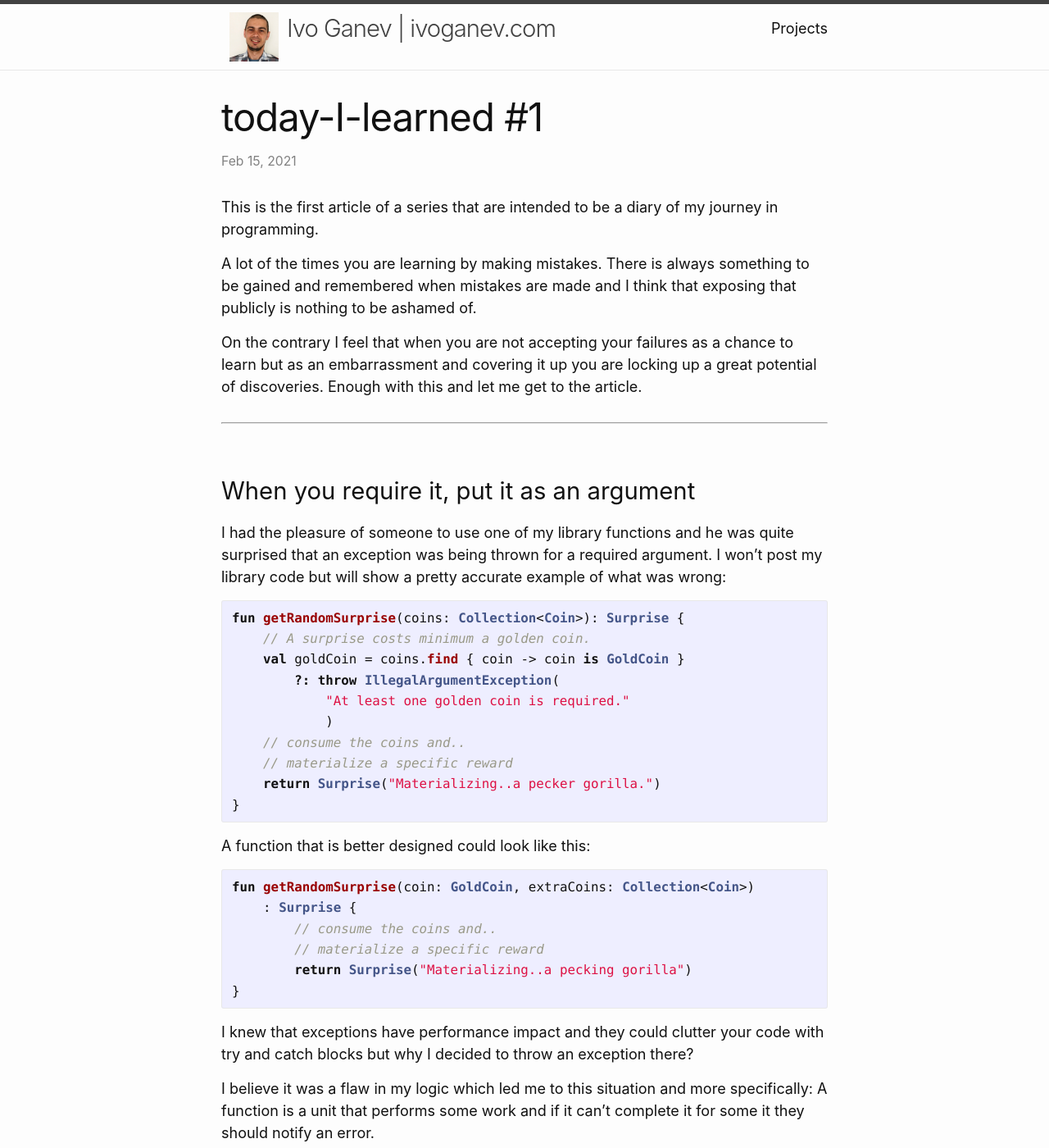
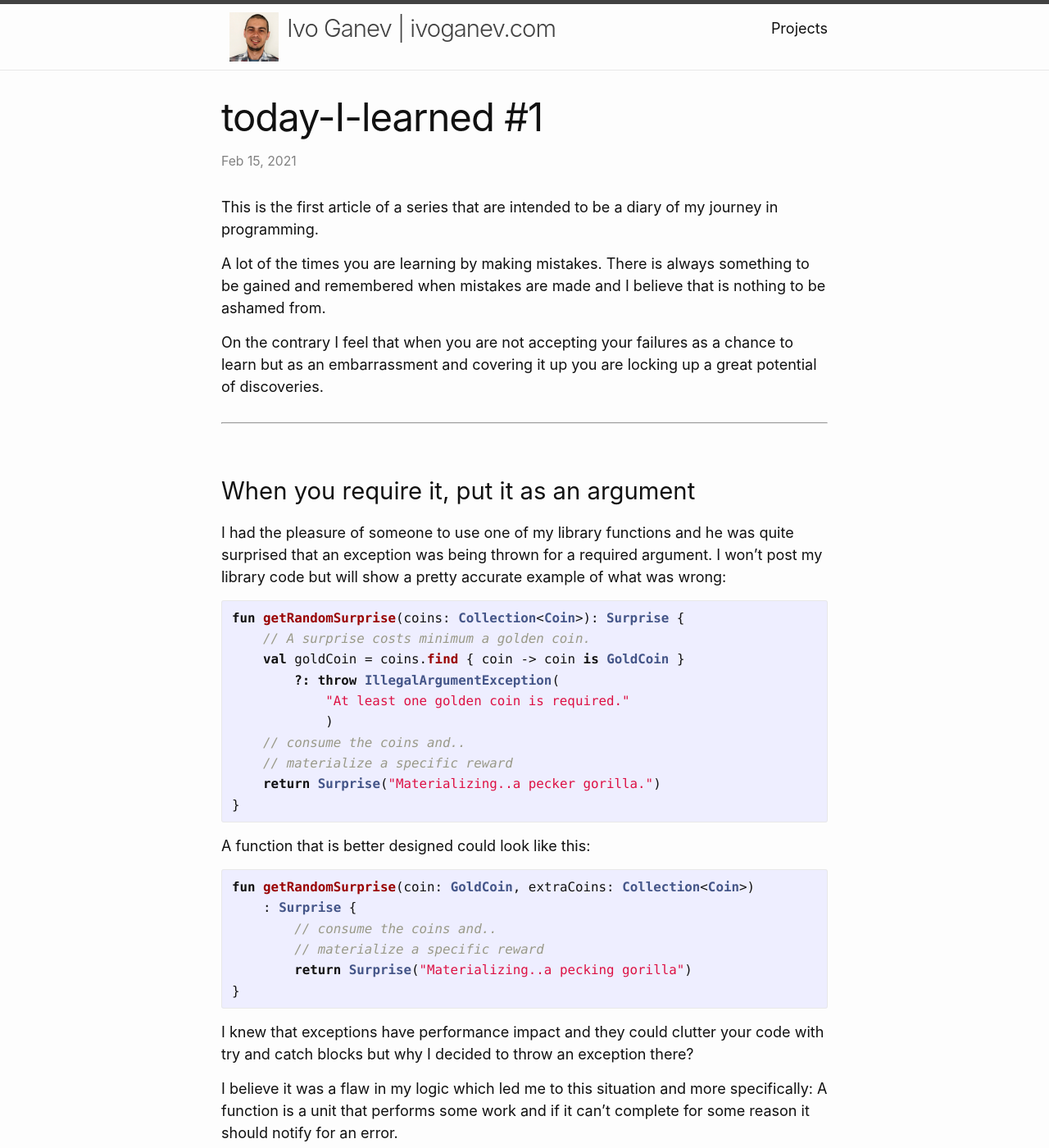
Before and after one commit to ivoGanev/ivoganev.github.io, a Jekyll site: the page built from _posts/2021-02-15-today-I-learned-1.markdown, in a window 1280 px wide and 1400 px high. Shown: the whole window at 82% size. Built offline with Jekyll 4.4.1, drawn with Linux system fonts in a browser that asks for light colours; some of the changed text lies outside the part shown.

Commit message:
Fix some errors in today-I-learned1

```diff
--- a/_posts/2021-02-15-today-I-learned-1.markdown
+++ b/_posts/2021-02-15-today-I-learned-1.markdown
@@ -7,9 +7,9 @@ categories: OOP, Kotlin, exceptions
 
 This is the first article of a series that are intended to be a diary of my journey in programming.
 
-A lot of the times you are learning by making mistakes. There is always something to be gained and remembered when mistakes are made and I think that exposing that publicly is nothing to be ashamed of.
+A lot of the times you are learning by making mistakes. There is always something to be gained and remembered when mistakes are made and I believe that is nothing to be ashamed from.
 
-On the contrary I feel that when you are not accepting your failures as a chance to learn but as an embarrassment and covering it up you are locking up a great potential of discoveries. Enough with this and let me get to the article.
+On the contrary I feel that when you are not accepting your failures as a chance to learn but as an embarrassment and covering it up you are locking up a great potential of discoveries.
 
 ----
 
@@ -43,11 +43,11 @@ fun getRandomSurprise(coin: GoldCoin, extraCoins: Collection<Coin>)
 
 I knew that exceptions have performance impact and they could clutter your code with try and catch blocks but why I decided to throw an exception there?
 
-I believe it was a flaw in my logic which led me to this situation and more specifically: A function is a unit that performs some work and if it can't complete it for some it they should notify an error.
+I believe it was a flaw in my logic which led me to this situation and more specifically: A function is a unit that performs some work and if it can't complete for some reason it should notify for an error.
 
 At that point when creating the function I was thinking "This function will return a surprise from a bag of coins and can only work when at least one gold coin is present.". Notice the part: "..can only work when.." decides that an error needs to be thrown if someone forgets to put that golden coin in.
 
-### Today learned
+### Today I learned
 
 Exceptions are to be used in exceptional circumstances --
 
```
Also changed, not shown: _posts/2021-03-17-hash-tables.markdown (added, +40 -0 lines).
